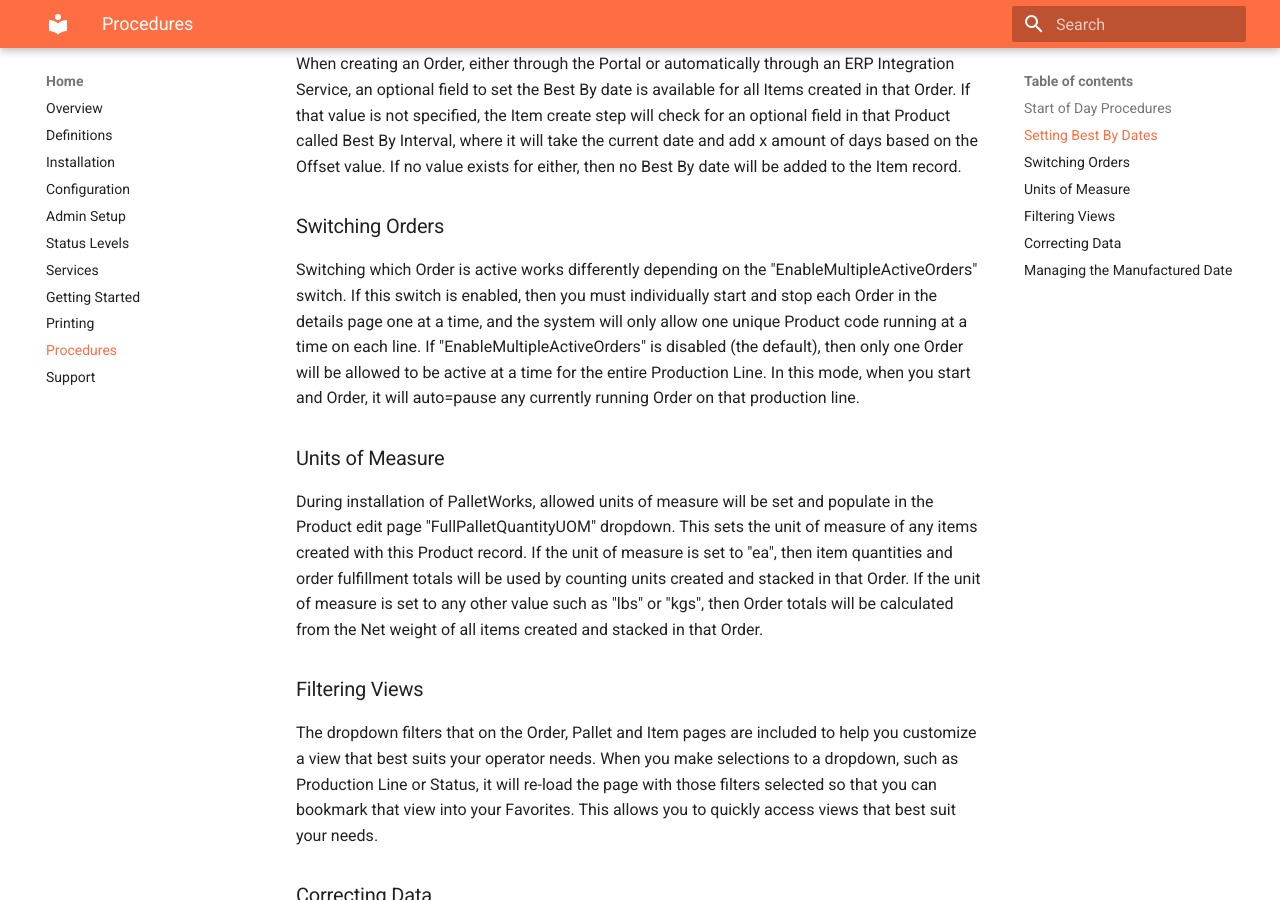
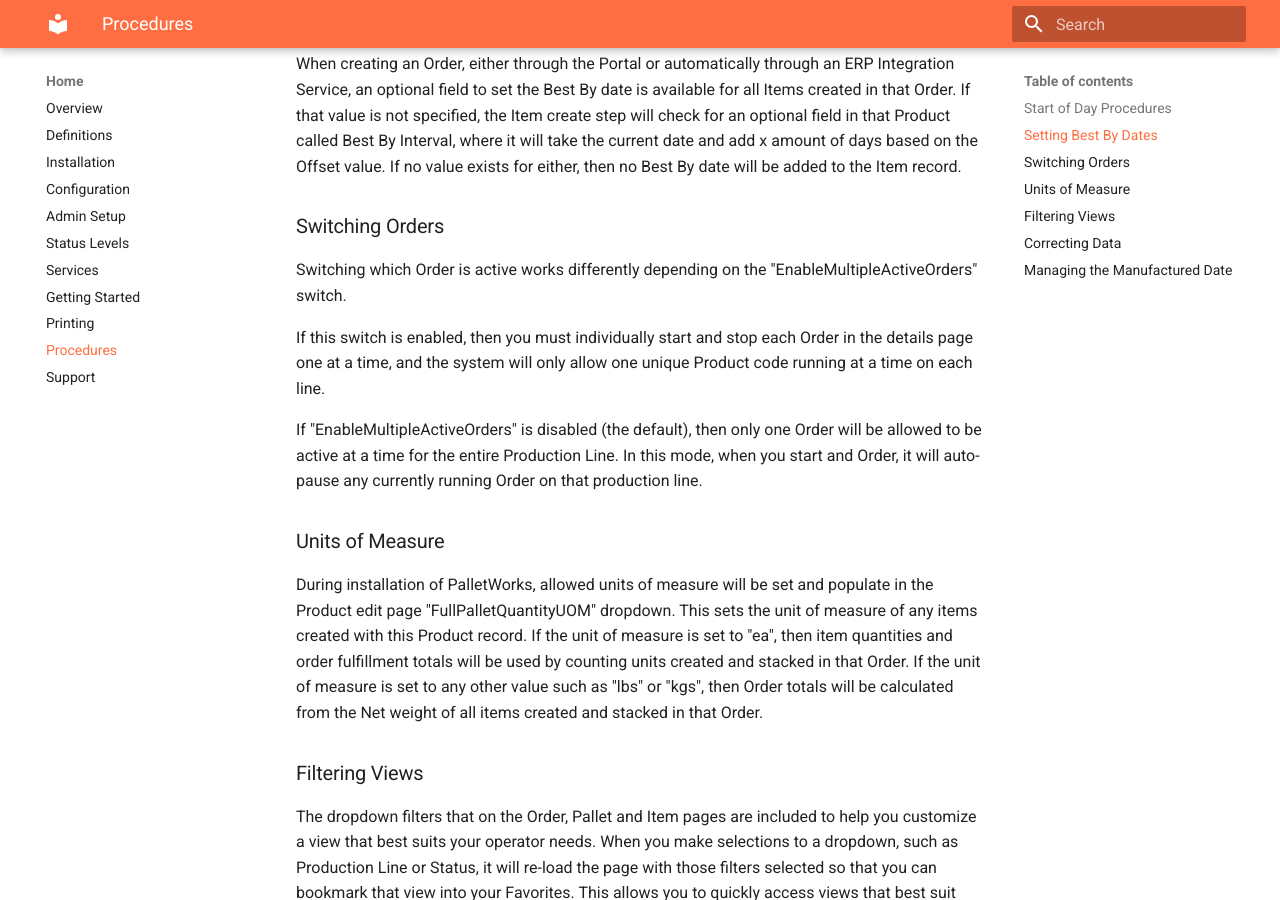
Before and after one commit to cybertrol-engineering/CE.PalletWorks.Documentation, an MkDocs documentation site: the page built from docs/procedures.md, in a window 1280 px wide and 900 px high, scrolled down 505 px. Built offline with MkDocs 1.6.1 and Material for MkDocs 9.7.7, drawn with Linux system fonts in a browser that asks for light colours.

Commit message:
Update to text

```diff
--- a/docs/procedures.md
+++ b/docs/procedures.md
@@ -8,7 +8,11 @@ When creating an Order, either through the Portal or automatically through an ER
 
 ### Switching Orders
 
-Switching which Order is active works differently depending on the "EnableMultipleActiveOrders" switch. If this switch is enabled, then you must individually start and stop each Order in the details page one at a time, and the system will only allow one unique Product code running at a time on each line. If "EnableMultipleActiveOrders" is disabled (the default), then only one Order will be allowed to be active at a time for the entire Production Line. In this mode, when you start and Order, it will auto=pause any currently running Order on that production line.
+Switching which Order is active works differently depending on the "EnableMultipleActiveOrders" switch.
+
+If this switch is enabled, then you must individually start and stop each Order in the details page one at a time, and the system will only allow one unique Product code running at a time on each line.
+
+If "EnableMultipleActiveOrders" is disabled (the default), then only one Order will be allowed to be active at a time for the entire Production Line. In this mode, when you start and Order, it will auto-pause any currently running Order on that production line.
 
 ### Units of Measure
 
```
